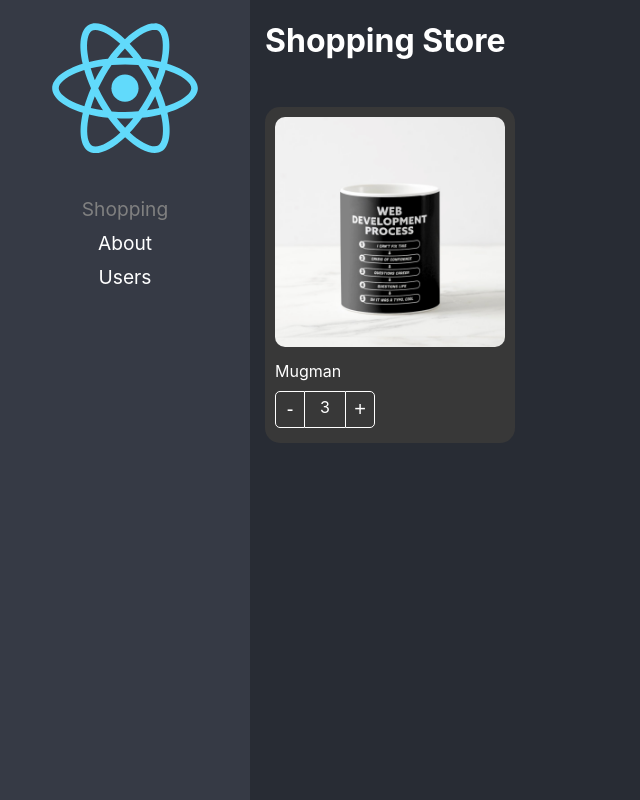
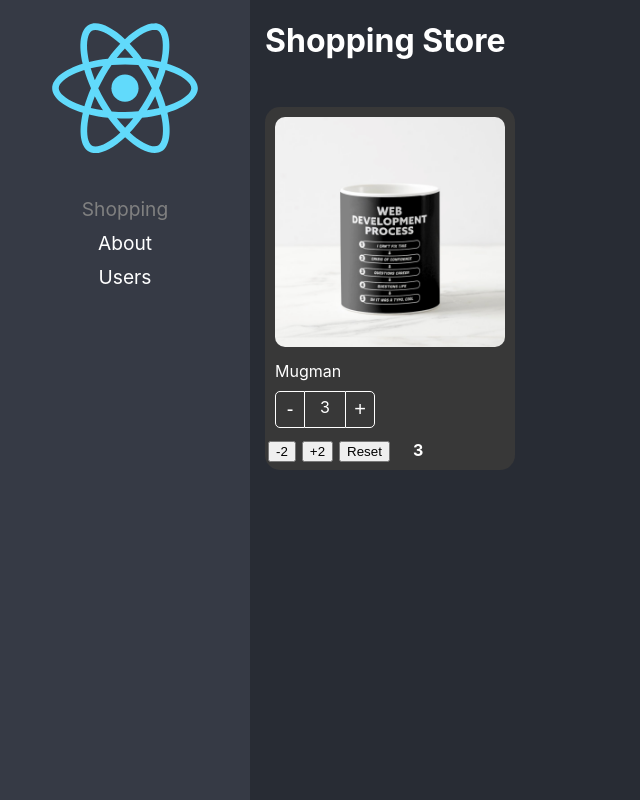
Before and after one commit to jcmurciap/template, a React (Create React App) app in the folder src/02-component-patterns/: page / in a window 1280 px wide. Shown: the whole page, without its empty margins (0-640 px from the left). Built offline with nearby package versions, Linux system fonts and the light colour scheme.

Commit message:
Chore: Exposed functions and properties out of component
Chore: Exposed functions and properties out of component

```diff
--- a/src/02-component-patterns/src/components/ProductButtons.tsx
+++ b/src/02-component-patterns/src/components/ProductButtons.tsx
@@ -13,7 +13,6 @@ export const ProductButtons = ({className, style}:ProductButtonsProps) => {
     const  isMaxReached = useCallback(() =>
         !!maxCount && counter === maxCount
     , [counter, maxCount])
-    console.log(isMaxReached());
 
     return (
         <div className={`${styles.buttonsContainer} ${className}`} style={style}>
--- a/src/02-component-patterns/src/components/ProductCard.tsx
+++ b/src/02-component-patterns/src/components/ProductCard.tsx
@@ -1,8 +1,7 @@
 import styles from '../styles/styles.module.css'
 import {useProduct} from "../hooks/useProduct";
 import {createContext, CSSProperties} from "react";
-import {InitialValues, onChangeArgs, Product, ProductContextProps} from "../interfaces/interfaces";
-import {ProductButtons} from "./ProductButtons";
+import {InitialValues, onChangeArgs, Product, ProductCartHandlers, ProductContextProps} from "../interfaces/interfaces";
 
 export const ProductContext = createContext({} as ProductContextProps);
 const {Provider} = ProductContext;
@@ -10,7 +9,7 @@ const {Provider} = ProductContext;
 interface ProductCardProps {
     product: Product;
     // children?: ReactElement | ReactElement[];
-    children: (name: string) => JSX.Element;
+    children: (args: ProductCartHandlers) => JSX.Element;
     className?: string;
     style?: CSSProperties;
     onChange?: (args:onChangeArgs) => void;
@@ -20,7 +19,7 @@ interface ProductCardProps {
 
 export const ProductCard = ({children, product, className, style, onChange, value, initialValues}:ProductCardProps) => {
 
-    const {counter, handleCounter, maxCount} = useProduct(
+    const {counter, handleCounter, maxCount, isMaxCountReached, reset} = useProduct(
         {onChange, product, value, initialValues}
     );
 
@@ -32,7 +31,16 @@ export const ProductCard = ({children, product, className, style, onChange, valu
             maxCount
         }}>
             <div className={`${styles.productCard} ${className}`} style={style}>
-                {children('ProductButtons')}
+                {
+                    children({
+                        count:counter,
+                        maxCount: initialValues?.maxCount,
+                        isMaxCountReached,
+                        product,
+                        reset,
+                        handleCounter,
+                    })
+                }
             </div>
         </Provider>
     )
--- a/src/02-component-patterns/src/hooks/useProduct.ts
+++ b/src/02-component-patterns/src/hooks/useProduct.ts
@@ -14,15 +14,16 @@ export const useProduct = ({onChange, product, value=0, initialValues}: useProdu
 
     const isMounted = useRef(false); // ¿El componente esta montado?
 
-
-
     const handleCounter = (value: number) => {
         const maxCount =  initialValues?.maxCount || -1; // BUG si no hay maxValue
         const newValue = Math.max(counter + value, 0);
-        !(maxCount + 1 === newValue) && setCounter(newValue);
-
+        !(maxCount + 1 <= newValue) && setCounter(newValue);
         // Solo si onChange trae un valor ejecute la función.
         onChange && onChange({count: newValue, product});
+    }
+
+    const reset = () => {
+        setCounter(initialValues?.count || value)
     }
 
     useEffect(() => {
@@ -33,6 +34,10 @@ export const useProduct = ({onChange, product, value=0, initialValues}: useProdu
     },[value]);
 
     return {
-        counter, handleCounter, onChange, maxCount: initialValues?.maxCount
+        counter,
+        isMaxCountReached: !!initialValues?.count && initialValues.maxCount === counter,
+        maxCount: initialValues?.maxCount,
+        handleCounter,
+        reset
     }
 }
--- a/src/02-component-patterns/src/pages/ShoppingPage.tsx
+++ b/src/02-component-patterns/src/pages/ShoppingPage.tsx
@@ -20,11 +20,17 @@ export const ShoppingPage = () => {
             }}
             >
                 {
-                    () => (
+                    ({reset, count, handleCounter, maxCount, isMaxCountReached}) => (
                         <>
                             <ProductImage className="custom-image"/>
                             <ProductTitle className="text-white"/>
                             <ProductButtons className="btn-dark-mode"/>
+                            <button style={{margin:"3px"}} onClick={() => handleCounter(-2)}> -2 </button>
+                            {
+                                (!isMaxCountReached && <button style={{margin: "3px"}} onClick={() => handleCounter(2)}> +2 </button>)
+                            }
+                            <button style={{margin:"3px"}} onClick={reset}>Reset</button>
+                            <span style={{marginLeft:"20px", fontWeight:"bolder"}}>{count}</span>
                         </>
                     )
                 }
```
Also changed, not shown: src/02-component-patterns/src/interfaces/interfaces.ts (+9 -0 lines).
